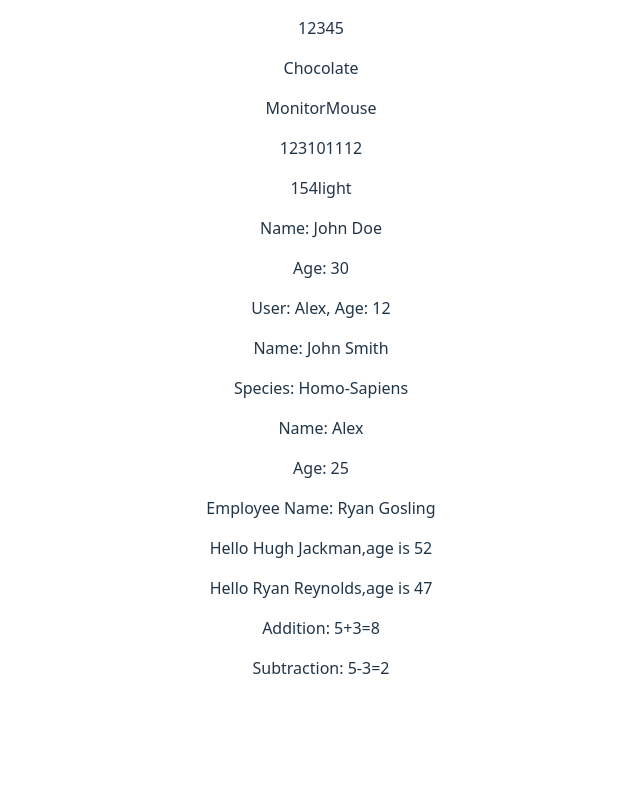
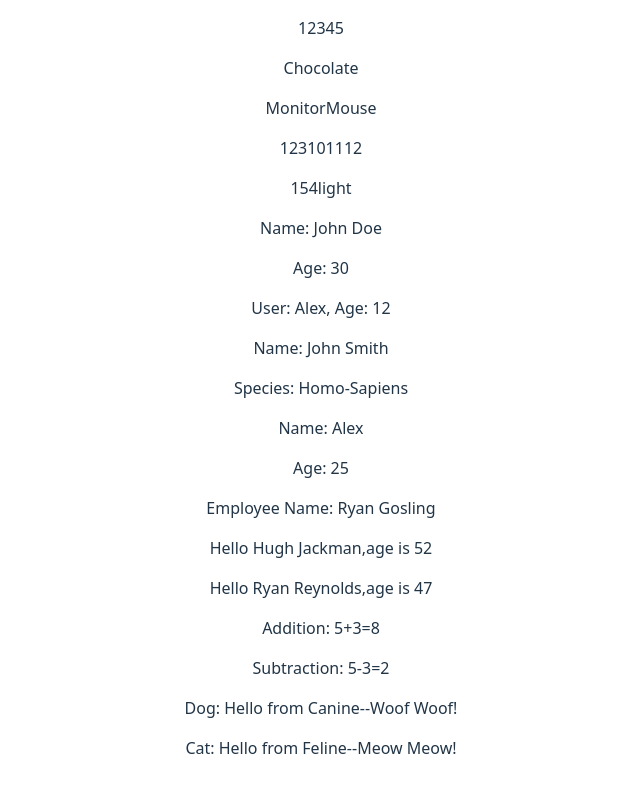
Before and after one commit to Hrisshhii/react-practice, a React (Vite) app in the folder Typescript-practice/: page / in a window 1280 px wide. Shown: the part 501-1293 px from the top of the page, without its empty margins (319-959 px from the left). Before the commit the page ends 1229 px from the top, so only its background shows below. Built offline with nearby package versions, Linux system fonts and the light colour scheme.

Commit message:
Interface with classes

```diff
--- a/Typescript-practice/src/Basics/Interfaces.tsx
+++ b/Typescript-practice/src/Basics/Interfaces.tsx
@@ -37,6 +37,30 @@ const sub: mathFunc=(a,b)=>{
     return a-b;
 };
 
+// Inteface with classes:
+interface Animals{
+    species: string;
+    sayHello(): string;
+}
+function animalGreet(animal: Animals): string{
+    return `Hello from ${animal.species}`;
+    animal.sayHello();
+}
+
+const dog: Animals={
+    species: "Canine",
+    sayHello(): string{
+        return "Woof Woof!";
+    }
+};
+
+const cat: Animals={
+    species: "Feline",
+    sayHello(): string{
+        return "Meow Meow!";
+    }
+};
+
 console.log(p2.greet());
 export const Interfaces = () => {
   return (
@@ -45,6 +69,8 @@ export const Interfaces = () => {
         <p>{p2.greet()}</p>
         <p>Addition: 5+3={add(5,3)}</p>
         <p>Subtraction: 5-3={sub(5,3)}</p>
+        <p>Dog: {animalGreet(dog)}--{dog.sayHello()}</p>
+        <p>Cat: {animalGreet(cat)}--{cat.sayHello()}</p>
     </div>
   )
 }
```
